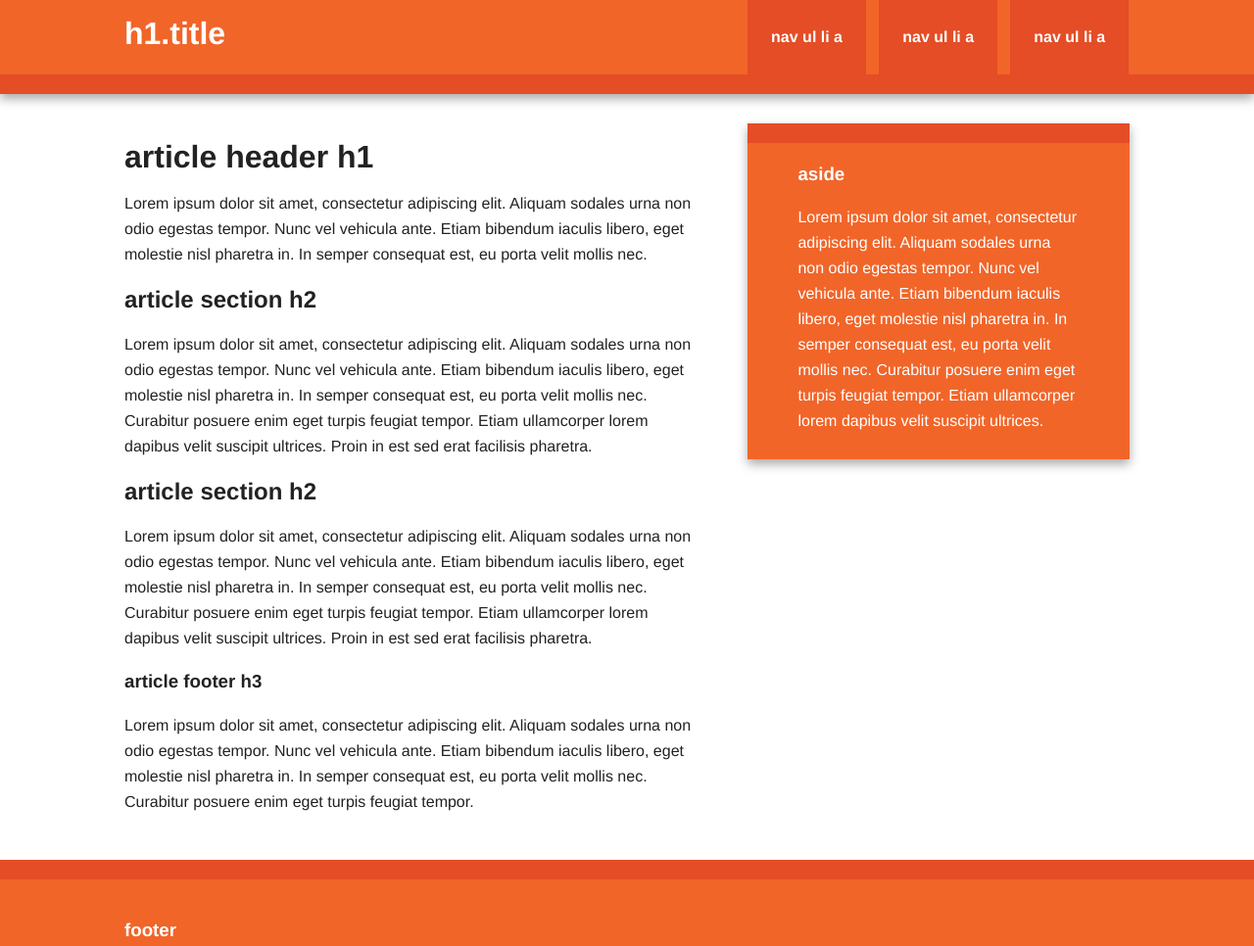
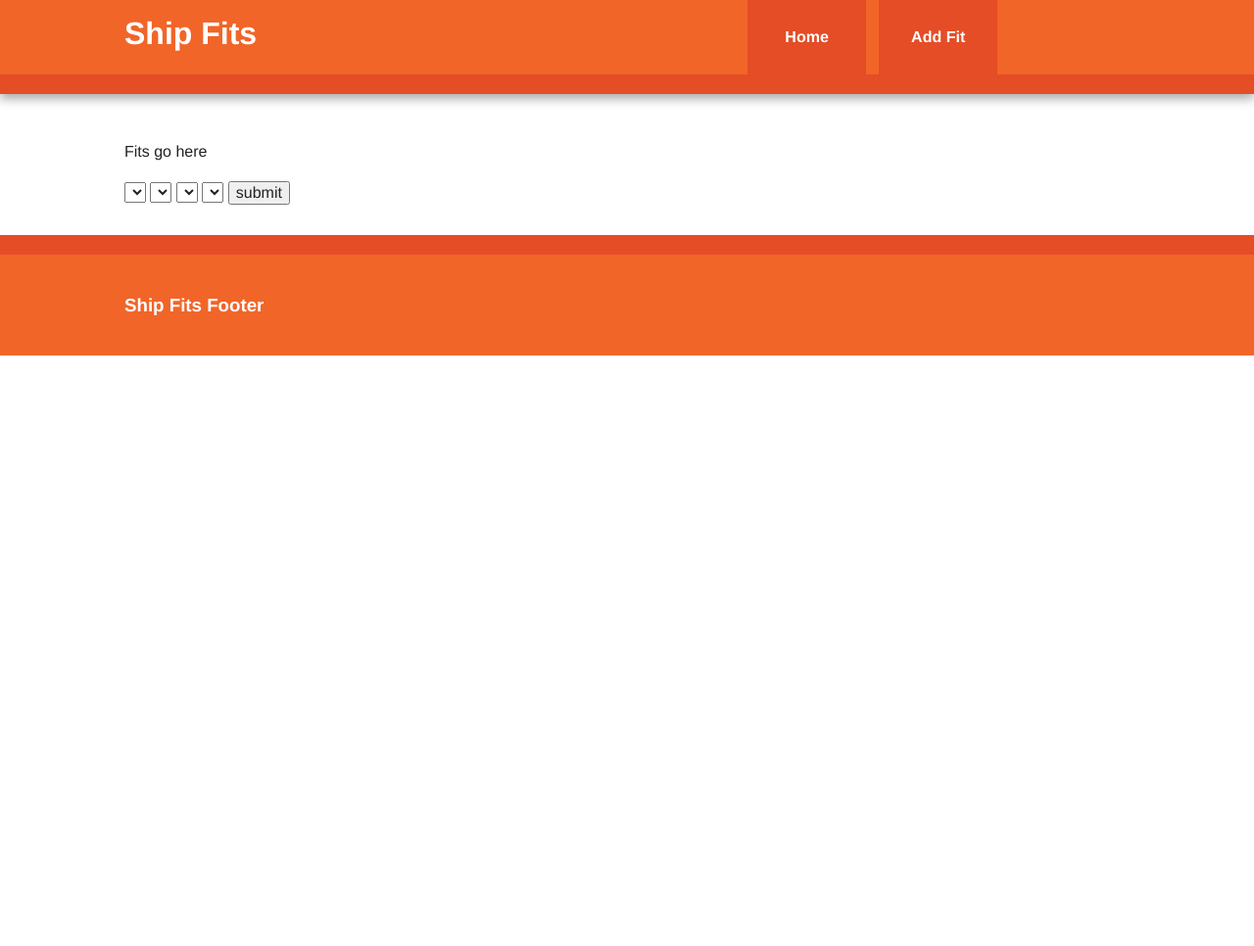
Before and after one commit to mstaebler/shipfits, a website: page public/index.html in a window 1280 px wide. Shown: the whole page at 98% size. After the commit the page ends 800 px from the top, so only its background shows below. Drawn offline with nearby package versions, Linux system fonts and the light colour scheme.

```diff
--- a/package.json
+++ b/package.json
@@ -19,5 +19,8 @@
   "bugs": {
     "url": "https://github.com/mstaebler/shipfits/issues"
   },
-  "homepage": "https://github.com/mstaebler/shipfits#readme"
+  "homepage": "https://github.com/mstaebler/shipfits#readme",
+  "dependencies": {
+    "express": "^4.15.3"
+  }
 }
--- a/public/index.html
+++ b/public/index.html
@@ -24,12 +24,11 @@
 
         <div class="header-container">
             <header class="wrapper clearfix">
-                <h1 class="title">h1.title</h1>
+                <h1 class="title">Ship Fits</h1>
                 <nav>
                     <ul>
-                        <li><a href="#">nav ul li a</a></li>
-                        <li><a href="#">nav ul li a</a></li>
-                        <li><a href="#">nav ul li a</a></li>
+                        <li><a href="#">Home</a></li>
+                        <li><a href="#">Add Fit</a></li>
                     </ul>
                 </nav>
             </header>
@@ -37,37 +36,20 @@
 
         <div class="main-container">
             <div class="main wrapper clearfix">
-
-                <article>
-                    <header>
-                        <h1>article header h1</h1>
-                        <p>Lorem ipsum dolor sit amet, consectetur adipiscing elit. Aliquam sodales urna non odio egestas tempor. Nunc vel vehicula ante. Etiam bibendum iaculis libero, eget molestie nisl pharetra in. In semper consequat est, eu porta velit mollis nec.</p>
-                    </header>
-                    <section>
-                        <h2>article section h2</h2>
-                        <p>Lorem ipsum dolor sit amet, consectetur adipiscing elit. Aliquam sodales urna non odio egestas tempor. Nunc vel vehicula ante. Etiam bibendum iaculis libero, eget molestie nisl pharetra in. In semper consequat est, eu porta velit mollis nec. Curabitur posuere enim eget turpis feugiat tempor. Etiam ullamcorper lorem dapibus velit suscipit ultrices. Proin in est sed erat facilisis pharetra.</p>
-                    </section>
-                    <section>
-                        <h2>article section h2</h2>
-                        <p>Lorem ipsum dolor sit amet, consectetur adipiscing elit. Aliquam sodales urna non odio egestas tempor. Nunc vel vehicula ante. Etiam bibendum iaculis libero, eget molestie nisl pharetra in. In semper consequat est, eu porta velit mollis nec. Curabitur posuere enim eget turpis feugiat tempor. Etiam ullamcorper lorem dapibus velit suscipit ultrices. Proin in est sed erat facilisis pharetra.</p>
-                    </section>
-                    <footer>
-                        <h3>article footer h3</h3>
-                        <p>Lorem ipsum dolor sit amet, consectetur adipiscing elit. Aliquam sodales urna non odio egestas tempor. Nunc vel vehicula ante. Etiam bibendum iaculis libero, eget molestie nisl pharetra in. In semper consequat est, eu porta velit mollis nec. Curabitur posuere enim eget turpis feugiat tempor.</p>
-                    </footer>
-                </article>
-
-                <aside>
-                    <h3>aside</h3>
-                    <p>Lorem ipsum dolor sit amet, consectetur adipiscing elit. Aliquam sodales urna non odio egestas tempor. Nunc vel vehicula ante. Etiam bibendum iaculis libero, eget molestie nisl pharetra in. In semper consequat est, eu porta velit mollis nec. Curabitur posuere enim eget turpis feugiat tempor. Etiam ullamcorper lorem dapibus velit suscipit ultrices.</p>
-                </aside>
-
+                <p> Fits go here </p>
+                <form>
+                    <select>ship</select>
+                    <select>gun 1</select>
+                    <select>gun 2</select>
+                    <select>gun 3</select>
+                    <input type="submit" value="submit">
+                </form>
             </div> <!-- #main -->
         </div> <!-- #main-container -->
 
         <div class="footer-container">
             <footer class="wrapper">
-                <h3>footer</h3>
+                <h3>Ship Fits Footer</h3>
             </footer>
         </div>
 
```
Also changed, not shown: app.js (+10 -0 lines).
